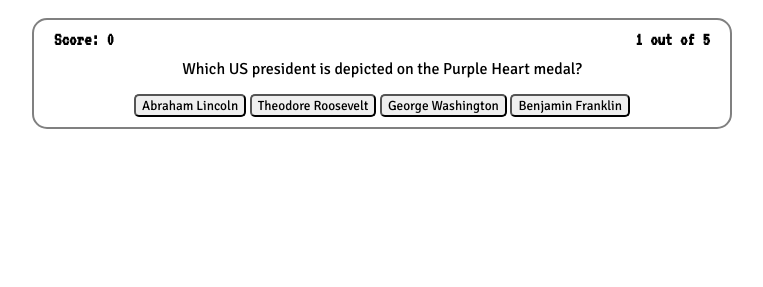
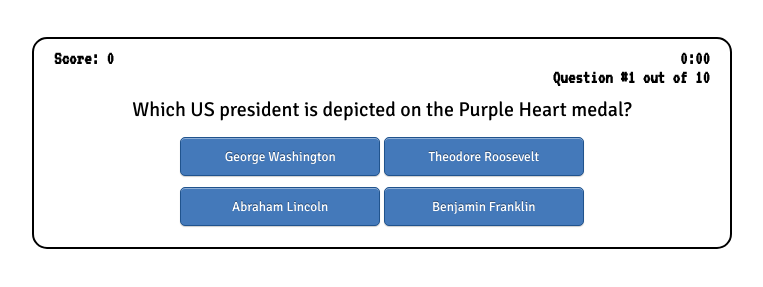
Before and after one commit to phc5/quiz-app, a plain HTML site: page index.html in a window 1280 px wide. Both pictures are taken after a click on the button "Start the Quiz". Shown: the part 85-372 px from the top of the page, without its empty margins (258-1021 px from the left). Drawn offline with nearby package versions, Linux system fonts and the light colour scheme.

Commit message:
randomize question and answers, can ask any number of questions, improved aesthetics...working on timer

```diff
--- a/app.js
+++ b/app.js
@@ -1,30 +1,56 @@
+
 // state
-var state = {
+const state = {
 	questions: [
 		{
 			text: "Which US president is depicted on the Purple Heart medal?",
 			answers: ['Abraham Lincoln', 'Theodore Roosevelt', 'George Washington', 'Benjamin Franklin'],
-			correctIndex: 2
+			correctAnswer: 'George Washington'
 		},
 		{
 			text: "Myosis affects which part of the human body?",
 			answers: ['Neck', 'Stomach', 'Mouth', 'Eye'],
-			correctIndex: 3
+			correctAnswer: 'Eye'
 		},
 		{
 			text: "The drink Tequila is made from...",
 			answers: ['Sugar Cane', 'Blue Agave', 'Aloe Vera', 'Cactus'],
-			correctIndex: 1
+			correctAnswer: 'Blue Agave'
 		},
 		{
 			text: "Who was the #1 overall draft pick in the 2016 NBA Draft?",
 			answers: ['Ben Simmons', 'Brandon Ingram', 'Jaylen Brown', 'Kris Dunn'],
-			correctIndex: 0
+			correctAnswer: 'Ben Simmons'
 		},
 		{
 			text: "Wikipedia's spherical logo features what Greek symbol?",
 			answers: ["Omega", "Theta", "Sigma", "Gamma"],
-			correctIndex: 0
+			correctAnswer: 'Omega'
+		},
+		{
+			text: "The term 'GUI' stands for...?",
+			answers: ["Graphical User Interface", "Graphics Unused Input", "Graphing Ultimate Interface", "Graphical Ultimate Interface"],
+			correctAnswer: 'Graphical User Interface'
+		},
+		{
+			text: "A deficiency in what vitamin will cause scurvy?",
+			answers: ["Vitamin A", "Vitamin B", "Vitamin C", "Vitamin D"],
+			correctAnswer: 'Vitamin C'
+		},
+		{
+			text: "Basilosaurus a beast that lived before us but after the dinosaurs, evolved into which current day animal?",
+			answers: ["Camel", "Elephant", "Whale", "Giraffe"],
+			correctAnswer: 'Whale'
+		},
+		{
+			text: "What is the name given to a substance that remains unchanged but which causes or accelerates a chemical reaction? What is the name given to a substance that remains unchanged but which causes or accelerates a chemical reaction?",
+			answers: ["Homeostasis", "Homogenous", "Catalyst", "Heterogenous"],
+			correctAnswer: 'Catalyst'
+		},
+		{
+			text: "Which planet has the largest volcano and largest valley in the solar system?",
+			answers: ["Mars", "Earth", "Venus", "Jupiter"],
+			correctAnswer: 'Mars'
 		}
 	],
 	score: 0,
@@ -32,7 +58,8 @@ var state = {
 	correctText: "Correct! +1 for you!",
 	incorrectText: "Incorrect...",
 	whichPage: 'start',
-	answerFlag: true
+	answerFlag: true,
+	time: 0
 }
 
 // modify
@@ -42,19 +69,22 @@ function setPage(state, page) {
 
 // Random Int number from http://stackoverflow.com/questions/6274339/how-can-i-shuffle-an-array-in-javascript
 function shuffle(array) {
-	var randIndex, swapHolder;
-	for (var i = array.length; i; i--) {
-		randIndex = Math.floor(Math.random() * i);
-		swapHolder = array[i - 1];
+	for (let i = array.length; i; i--) {
+		let randIndex = Math.floor(Math.random() * i);
+		let swapHolder = array[i - 1];
 		array[i - 1] = array[randIndex];
 		array[randIndex] = swapHolder;
 	}
 }
 
+function flagAnswer(state, answer) {
+	state.answerFlag = state.questions[state.currentQuestion].correctAnswer === answer;
+	return state.answerFlag;
+}
+
 // render
-var renderQuiz = function(state, pages) {
+const renderQuiz = function(state, pages) {
 	//hide all pages and show current page
-
 	for (let page of Object.keys(pages)) {
 		pages[page].hide();
 	}
@@ -64,6 +94,7 @@ var renderQuiz = function(state, pages) {
 		//route to render start page
 	} else if (state.whichPage === 'question') {
 		//route to render question page
+		shuffle(state.questions[state.currentQuestion].answers);
 		renderQuestion(state, pages[state.whichPage]);
 	} else if (state.whichPage === 'result') {
 		//route to render results page
@@ -75,73 +106,62 @@ var renderQuiz = function(state, pages) {
 };
 
 	//-----render pages
-var renderQuestion = function(state, element) {
-	renderQText(state, element.find('.text-field'));
-	renderQButtons(state, element.find('.answer'));
+const renderQuestion = function(state, element) {
+	renderQuizText(state, element.find('.text-field'));
+	renderQuizButtons(state, element.find('.answer'));
 }
 
-var renderResults = function(state, element) {
-	renderRText(state, element.find('.text-field'));
+const renderResults = function(state, element) {
+	renderResultsText(state, element.find('.text-field'));
 }
 
-var renderEnd = function (state, element) {
-	renderEText(state, element.find('.text-field'));
+const renderEnd = function (state, element) {
+	renderEndText(state, element.find('.text-field'));
 }
 
 	//-----render content in pages
-var renderQText = function (state, element) {
-	var current = state.questions[state.currentQuestion].text;
+const renderQuizText = function (state, element) {
+	const current = state.questions[state.currentQuestion].text;
 	element.text(current);
 }
 
-var renderQButtons = function (state, element) {
-	var answerOne = state.questions[state.currentQuestion].answers[0];
-	var answerTwo = state.questions[state.currentQuestion].answers[1];
-	var answerThree = state.questions[state.currentQuestion].answers[2];
-	var answerFour = state.questions[state.currentQuestion].answers[3];
-
-	$('button.answer-one').text(answerOne);
-	$('button.answer-two').text(answerTwo);
-	$('button.answer-three').text(answerThree);
-	$('button.answer-four').text(answerFour);
+const renderQuizButtons = function (state, element) {
+	$('button.answer-one').text(state.questions[state.currentQuestion].answers[0]);
+	$('button.answer-two').text(state.questions[state.currentQuestion].answers[1]);
+	$('button.answer-three').text(state.questions[state.currentQuestion].answers[2]);
+	$('button.answer-four').text(state.questions[state.currentQuestion].answers[3]);
 }
 
-var renderQuizStatus = function (state, element) {
-	var status = state.currentQuestion + 1;
-	element.text(status);
+const renderQuizStatus = function (state, element, quizLengthElement) {
+	element.text(state.currentQuestion + 1);
+	quizLengthElement.text(state.questions.length);
 }
 
-var renderAnswer = function(state, answer) {
-	var current = state.questions[state.currentQuestion];
-	state.answerFlag = current.answers[current.correctIndex] === answer;
-	return state.answerFlag
-}
-
-var renderRText = function (state, element) {
-	var current = state.questions[state.currentQuestion];
+const renderResultsText = function (state, element) {
 	if (state.answerFlag) {
 		state.score++;
 		$('.score').text(state.score);
-		element.text(state.correctText + " " + current.answers[current.correctIndex] + " was the correct answer!");
+		element.text(state.correctText + " " + state.questions[state.currentQuestion].correctAnswer + " was the correct answer!");
 	} else {
 		$('.score').text(state.score);
-		element.text(state.incorrectText + " " + current.answers[current.correctIndex] + " was the correct answer!");
+		element.text(state.incorrectText + " " + state.questions[state.currentQuestion].correctAnswer + " was the correct answer!");
 	}
 }
 
-var renderEText = function(state, element) {
-	if (state.score < 3) {
-		element.text('Your score is ' + state.score + ' out of ' + state.questions.length + '. You didn\'t do well. There is room for improvement.');
-	} else if (state.score > 2 && state.score < 5) {
-		element.text('Your score is ' + state.score + " out of " + state.questions.length + ". You did great but can improve!");
-	} else if (state.score === 5) {
-		element.text('Your score is ' + state.score + " out of " + state.questions.length +". You got all of them right!");
+const renderEndText = function(state, element) {
+	const percentCorrect = state.score / state.questions.length;
+	if (percentCorrect < .70) {
+		element.text('Your score is ' + state.score + ' out of ' + state.questions.length + ", which is " + Math.floor(percentCorrect * 100) + "%. You didn\'t do too well. You can always improve!");
+	} else if (percentCorrect >=.70  && percentCorrect < .85) {
+		element.text('Your score is ' + state.score + " out of " + state.questions.length + ", which is " + Math.floor(percentCorrect * 100) + "%. You did great!");
+	} else if (percentCorrect >= .85) {
+		element.text('Your score is ' + state.score + " out of " + state.questions.length +", which is " + Math.floor(percentCorrect * 100) + "%. You did awesome!");
 	}
 }
 
 
 // event listener
-var quizPages = {
+const quizPages = {
 	// set to jQuery variables for .hide() and .show()
 	'start': $('.main-page'),
 	'question': $('.question-page'),
@@ -153,6 +173,7 @@ var quizPages = {
 $('.start').click(function(event) {
 	event.preventDefault();
 	setPage(state, 'question');
+	renderQuizStatus(state, $('.q-num'), $('.q-length'));
 	renderQuiz(state, quizPages);
 });
 
@@ -160,16 +181,16 @@ $('.answer').click(function(event) {
 	event.preventDefault();
 	setPage(state, 'result');
 	var answer = $(this).text();
-	renderAnswer(state, answer);
+	flagAnswer(state, answer);
 	renderQuiz(state, quizPages);
 });
 
 $('.next-question').click(function(event) {
 	event.preventDefault();
 	state.currentQuestion++;
-	if (state.currentQuestion <= 4) {
+	if (state.currentQuestion < state.questions.length) {
 		setPage(state, 'question');
-		renderQuizStatus(state, $('.q-num'));
+		renderQuizStatus(state, $('.q-num'), $('.q-length'));
 		renderQuiz(state, quizPages);
 	} else {
 		setPage(state, 'end');
@@ -180,8 +201,8 @@ $('.next-question').click(function(event) {
 $('.restart').click(function(event) {
 	event.preventDefault();
 	state.score = 0;
+	state.currentQuestion = 0;
 	$('.score').text(state.score);
-	state.currentQuestion = 0;
 	$('.q-num').text(state.currentQuestion+1);
 	shuffle(state.questions);
 	setPage(state,'start');
--- a/index.html
+++ b/index.html
@@ -13,7 +13,7 @@
 
 		<div class="main-page">
 			<div class="box" id="main-page">
-				<p>Welcome to Quiz App.<br> You will be asked 5 random trivia questions in this
+				<p>Welcome to Quiz App.<br> You will be asked a series of random trivia questions in this
 				quiz. Press start to begin!</p>
 				<button class="start">Start the Quiz</button>
 			</div>
@@ -22,14 +22,17 @@
 		<div class="question-page" style="display:none;">
 			<div class="box">
 				<h3 class="score-text">Score: <span class="score">0</span></h3>
-				<h3 class="status"><span class="q-num">1</span> out of 5</h3>
+				<h3 class="status"><div class="timer"><span class="min">0</span>:<span class="sec">00</span></span></div>Question #<span class="q-num">1</span> out of <span class="q-length"></span></h3>
 				<div class="text-box"><span class="text-field"></span></div>
-				<div class="choice-box">
+				<div class="choice first">
 					<button class="answer answer-one"></button>
 					<button class="answer answer-two"></button>
+				</div>
+				<div class="choice second">
 					<button class="answer answer-three"></button>
 					<button class="answer answer-four"></button>
 				</div>
+
 
 			</div>
 		</div>
@@ -37,11 +40,11 @@
 		<div class="result-page" style="display: none;">
 			<div class="box">
 				<h3 class="score-text">Score: <span class="score">0</span></h3>
-				<h3 class="status"><span class="q-num">1</span> out of 5</h3>
+				<h3 class="status"><div class="timer">0:00</div>Question #<span class="q-num">1</span> out of <span class="q-length"></span></h3>
 				<div class="text-box"><span class="text-field"></span></div>
 				<div class="choice-box">
 					<button class="next-question">Next</button>
-				    <!-- reset button -->
+				    <!-- reset button? -->
 				</div>
 			</div>
 		</div>
@@ -49,7 +52,7 @@
 		<div class="end-page" style="display: none">
 			<div class="box">
 				<h3 class="score-text">Score: <span class="score">0</span></h3>
-				<h3 class="status"><span class="q-num">1</span> out of 5</h3>
+				<h3 class="status"><div class="timer">0:00</div>Question #<span class="q-num">1</span> out of <span class="q-length"></span></h3>
 				<div class="text-box"><span class="text-field"></span></div>
 				<div class="choice-box">
 					<button class="restart">Restart</button>
--- a/main.css
+++ b/main.css
@@ -6,21 +6,49 @@ h1 {
 	font-family: 'Press Start 2P', cursive;
 }
 
+p {
+	margin-bottom: 0px;
+}
+
 button {
-	border-radius: 5px;
 	font-family: 'Signika', sans-serif;
+	padding: 10px 15px;
+	background: #4479BA;
+	width: 15em;
+	color: #FFF;
+	margin-top: 15px;
+	margin-bottom: 15px;
+    border-radius: 4px;
+    border: solid 1px #20538D;
+    text-shadow: 0 -1px 0 rgba(0, 0, 0, 0.4);
+    box-shadow: inset 0 1px 0 rgba(255, 255, 255, 0.4), 0 1px 1px rgba(0, 0, 0, 0.2);
+}
+
+button:hover, button:focus {
+	background: #356094;
+	border: solid 1px #2A4E77;
+	text-decoration: none;
 }
 
 button.answer {
 	border-radius: 5px;
 	font-family: 'Signika', sans-serif;
 	margin-top: 15px;
+	margin-bottom: 15px;
+}
+
+.choice {
+	height: 50px;
 }
 
 .container {
 	max-width: 700px;
 	margin: 50px auto;
 	text-align: center;
+}
+
+.second {
+	padding-bottom: 15px;
 }
 
 .status {
@@ -30,7 +58,7 @@ button.answer {
 
 .box {
 	position: relative;
-	border: 2px solid grey;
+	border: 2px solid black;
 	padding-left: 10px;
 	padding-right: 10px;
 	padding-bottom: 10px;
@@ -47,5 +75,10 @@ button.answer {
 }
 
 .text-box {
+	font-size: 20px;
 	margin: auto 10px auto 10px;
 }
+
+.main-page, .question-page, .result-page, .end-page {
+	margin-top: 40px;
+}
```
